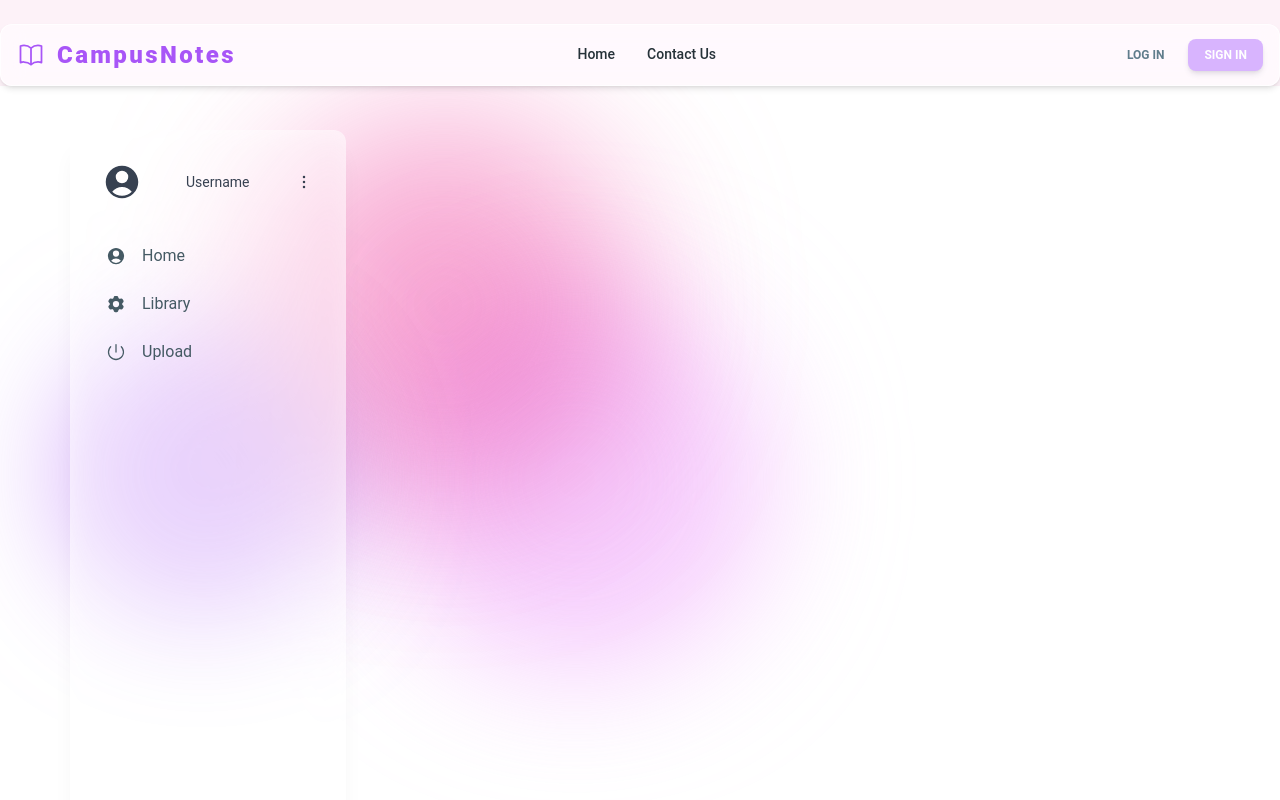
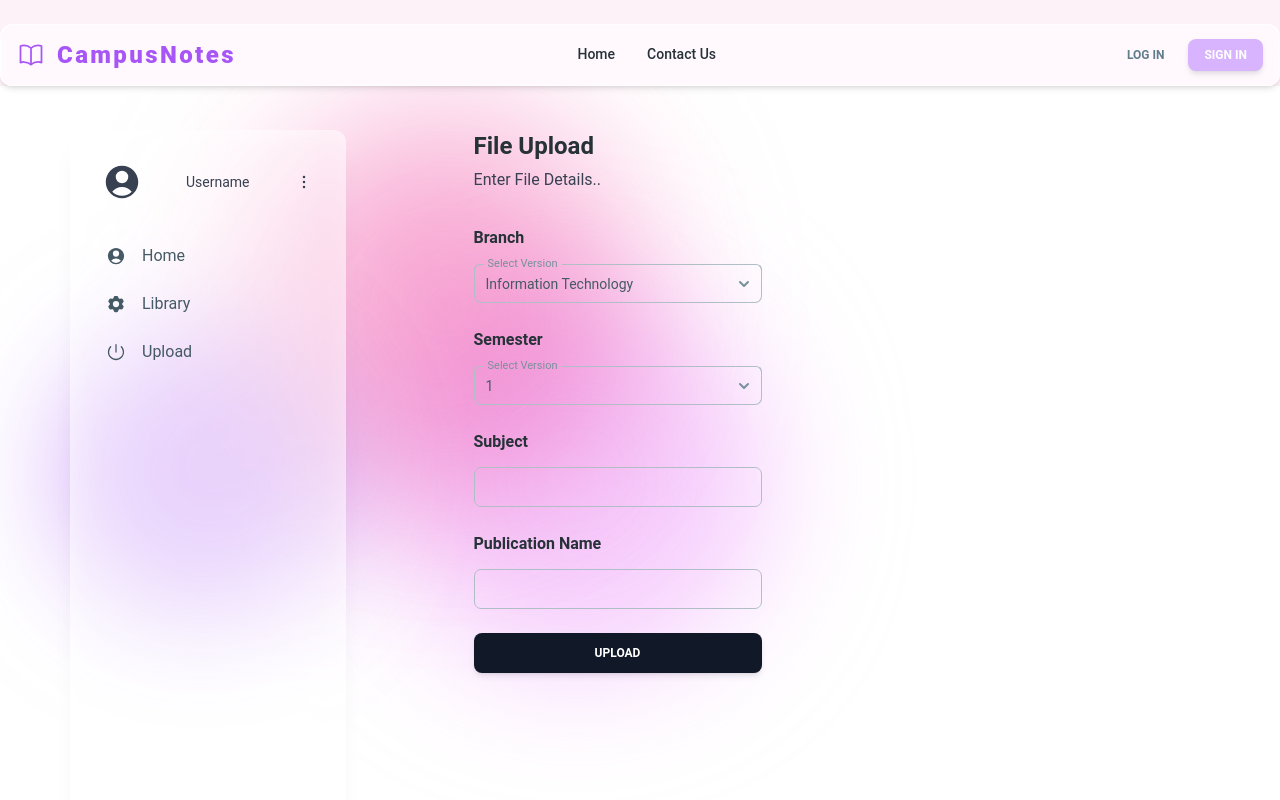
Before and after one commit to CampusNotes/Frontend, a React (Vite) app: page /dashboard in a window 1280 px wide. Shown: the top 800 px of the page. Built offline with nearby package versions, Linux system fonts and the light colour scheme.

Commit message:
File upload form

```diff
--- /dev/null
+++ b/src/components/FileUploadForm.jsx
@@ -0,0 +1,102 @@
+import {
+    Card,
+    Input,
+    Checkbox,
+    Option,
+    Button,
+    Typography,
+    Select
+} from "@material-tailwind/react";
+
+import { useState } from "react";
+
+export default function FileUploadForm() {
+
+    const [branch, setbranch] = useState("Information_Technology");
+    const [semester, setsemester] = useState("1");
+    return (
+
+        <Card color="transparent" shadow={false}>
+            <Typography variant="h4" color="blue-gray">
+                File Upload
+            </Typography>
+            <Typography color="gray" className="mt-1 font-normal">
+                Enter File Details..
+            </Typography>
+            <form className="mt-8 mb-2 w-80 max-w-screen-lg sm:w-96">
+                <div className="mb-1 flex flex-col gap-6">
+
+                    <Typography variant="h6" color="blue-gray" className="-mb-3">
+                        Branch
+                    </Typography>
+                    <div className="w-72">
+                        <Select
+                            label="Select Version"
+                            value={branch}
+                            onChange={(val) => setbranch(val)}
+                        >
+                            <Option value="Information_Technology">Information Technology</Option>
+                            <Option value="Computer_Science">Computer Science</Option>
+                            <Option value="Electronics&Telecommunication">Electronics&Telecommunication</Option>
+                            {/* <Option value="angular">Material Tailwind Angular</Option>
+        <Option value="svelte">Material Tailwind Svelte</Option> */}
+                        </Select>
+                    </div>
+
+
+                    <Typography variant="h6" color="blue-gray" className="-mb-3">
+                        Semester
+                    </Typography>
+                    <div className="w-72">
+                        <Select
+                            label="Select Version"
+                            value={semester}
+                            onChange={(val) => setsemester(val)}
+                        >
+                            <Option value="1">1</Option>
+                            <Option value="2">2</Option>
+                            <Option value="3">3</Option>
+                            <Option value="4">4</Option>
+                            <Option value="5">5</Option>
+                            <Option value="6">6</Option>
+                            <Option value="7">7</Option>
+                            <Option value="8">8</Option>
+                        </Select>
+                    </div>
+
+                    <Typography variant="h6" color="blue-gray" className="-mb-3">
+                        Subject
+                    </Typography>
+                    <div className="w-72">
+                    <Input
+                        size="sm"
+                        placeholder="Enter Subject"
+                        className=" !border-t-blue-gray-200 focus:!border-t-gray-900"
+                    />
+                    </div>
+
+
+                    <Typography variant="h6" color="blue-gray" className="-mb-3">
+                        Publication Name
+                    </Typography>
+                    <div className="w-72">
+                    <Input
+                        size="md"
+                        placeholder="Enter Publication Name"
+                        className=" !border-t-blue-gray-200 focus:!border-t-gray-900"
+                    />
+                    </div>
+
+
+                </div>
+                <div className="w-72">
+
+                <Button className="mt-6" fullWidth>
+                    Upload
+                </Button>
+                </div>
+
+            </form>
+        </Card>
+    );
+}
--- a/src/components/index.js
+++ b/src/components/index.js
@@ -1,10 +1,12 @@
 import Navbarcomponent from "./Navbarcomponent";
 import Footer from "./Footer";
 import Sidebar from "./Sidebar";
+import FileUploadForm from "./FileUploadForm.jsx"
 
 
 export {
   Navbarcomponent,
   Footer,
-  Sidebar
+  Sidebar,
+  FileUploadForm
 }
--- a/src/pages/Dashboard.jsx
+++ b/src/pages/Dashboard.jsx
@@ -2,6 +2,7 @@ import React from 'react';
 import Navbarcomponent from '../components/Navbarcomponent';
 import Sidebar from '../components/Sidebar';
 import Footer from '../components/Footer';
+import FileUploadForm from '../components/FileUploadForm';
 
 const Dashboard = () => {
 
@@ -25,6 +26,9 @@ const Dashboard = () => {
                 <div>
                     <Sidebar />
                 </div>
+                <div className=' mx-32'>
+                    <FileUploadForm />
+                </div>
 
 
 
```
